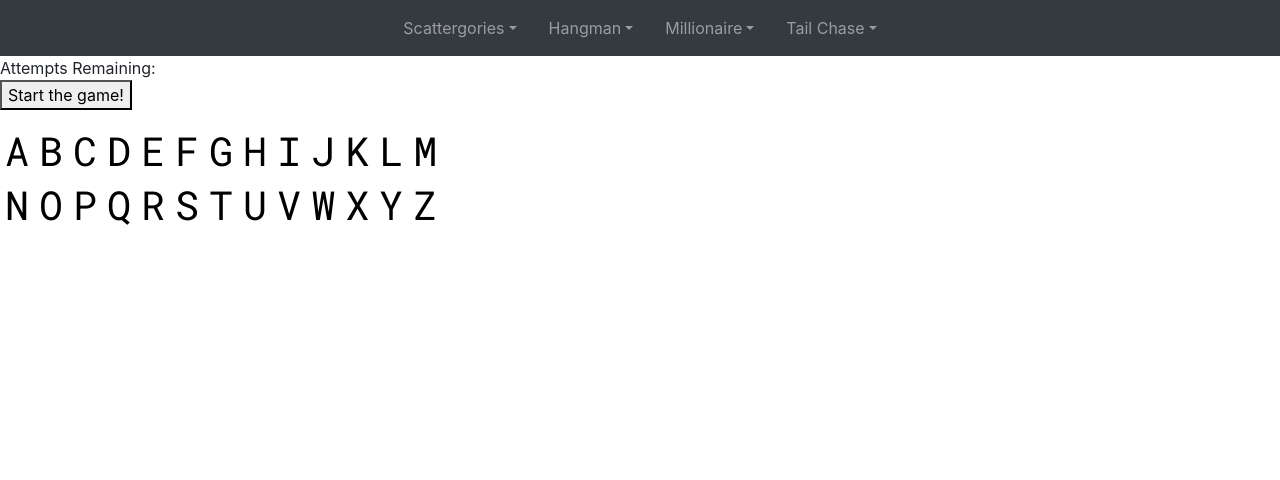
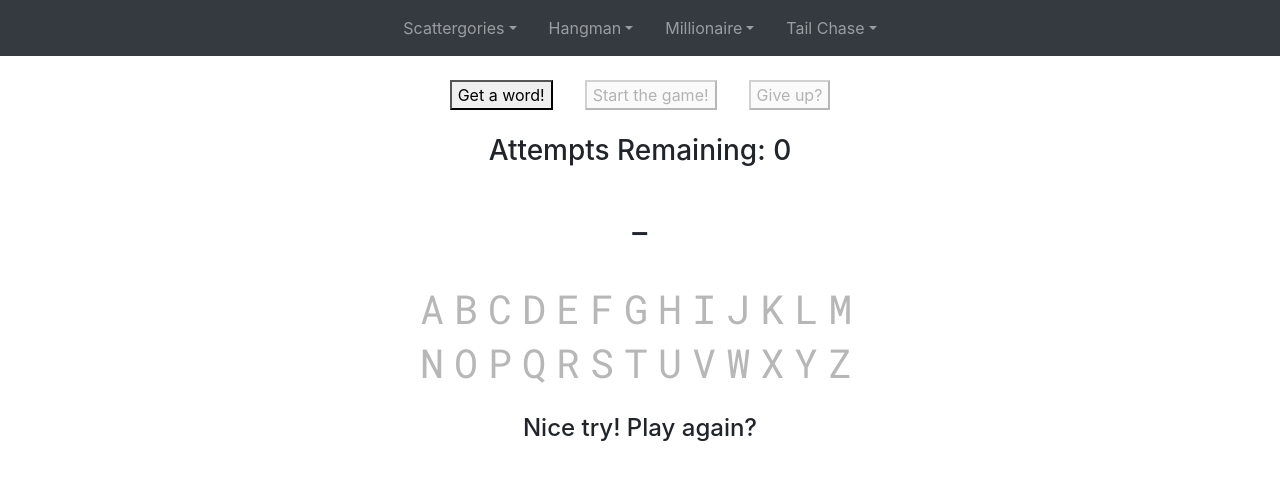
Before and after one commit to ethdmill/minigame_collection, a React (Create React App) app in the folder main/: page /hangman in a window 1280 px wide. Shown: the top 480 px of the page. Built offline with nearby package versions, Linux system fonts and the light colour scheme; no server answers.

Commit message:
fixed event loop problems, added more functionality, minor tweaks

```diff
--- a/main/src/components/games/hangman/game/game.tsx
+++ b/main/src/components/games/hangman/game/game.tsx
@@ -1,104 +1,137 @@
-import { eventNames } from 'cluster'
-import React from 'react'
+import React, { useEffect, useState } from 'react'
 import socketio, { Socket } from 'socket.io-client'
 import './game.css'
 
 export default function Hangman() {
 
+  const defaultColor = Array.apply(null, Array(26)).map((_x, _i) => '')
+
   // various states for the game
-  const [word, setWord] = React.useState<string[]>([])
-  // const [dashes, setDashes] = React.useState<string[]>([])
-  const [attempts, setAttempts] = React.useState<number>()
-  const [guessedLetters, setGuessedLetters] = React.useState<string[]>([])
-  const [correct, setCorrect] = React.useState<boolean>()
-  const [connection, setConnection] = React.useState<typeof Socket>()
-  const [color, setColor] = React.useState<string>()
-  // ! const [disableLetters, setDisableLetters] = React.useState<boolean>(true)
+  const [connection, setConnection] = useState<typeof Socket>()
+  const [word, setWord] = useState<string[]>(["-"])
+  // ! const [previousWord, setPreviousWord] = useState<string[]>([])
+  const [recursion, setRecursion] = useState<boolean>(false)
+
+  // on word generation -- converts word to dashes
+  const wordToDashes = (word: string[]) => {
+    let wordDashes = Array.apply(null, Array(word.length)).map(() => "-")
+    return wordDashes
+  }
+
+  const [dashes, setDashes] = useState<string[]>(wordToDashes(word))
+  const [attempts, setAttempts] = useState<number>(0)
+  const [guessedLetters, setGuessedLetters] = useState<string[]>([])
+  const [color, setColor] = useState<string[]>(defaultColor)
+  const [disableLetters, setDisableLetters] = useState<boolean>(true)
+  const [disableGenerateWord, setDisableGenerateWord] = useState<boolean>()
+  const [disableStart, setDisableStart] = useState<boolean>(true)
+  const [disableGiveUp, setDisableGiveUp] = useState<boolean>(true)
+  const [flavorText, setFlavorText] = useState<string>('')
 
   // initializes lobby and connects to source files
-  React.useEffect(
+  useEffect(
     () => {
       const connection = socketio('/lobby')
       setConnection(connection)
 
       // initializes word generation
       connection.on('word_generated', (word: string[]) => {
-        setWord(word)
+        // setWord(word)
+        recursion ? setWord(["r", "e", "c", "u", "r", "s", "i", "o", "n"]) : setWord(word)
+        console.log(word.length)
+        console.log(word)
+        setDashes(wordToDashes(word))
+        attemptsRemaining(word)
+        setDisableStart(false)
+        //fun little easter egg
+        // ! if (previousWord === ["r", "e", "c", "u", "r", "s", "i", "o", "n"]) {
+        //   setWord(previousWord)
+        // }
       })
     },
     []
   )
 
+  // determines remaining attempts at start of game
   const attemptsRemaining = (word: string[]) => {
     if (word.length <= 10) {
       setAttempts(15)
     } else {
       setAttempts(20)
     }
-    // console.log(word)
-    // console.log(attempts)
     return attempts
   }
 
-  // on click -- chooses a random word
-  const handleGenerateWordClick = () => {
-    connection?.emit('generate_word')
-    attemptsRemaining(word)
-    wordToDashes(word)
-    // ! setDisableLetters(false)
-    setColor('')
-    // setDashes(wordToDashes(word))
-    console.log(attempts)
-    // console.log(dashes)
+  // generate word button handler
+  const handleGenerateWord = () => {
+    // recursion ? setWord(["r", "e", "c", "u", "r", "s", "i", "o", "n"]) : connection?.emit('generate_word')
+    // if (recursion) {
+    //   setWord(["r", "e", "c", "u", "r", "s", "i", "o", "n"])
+    // } else {
+      connection?.emit('generate_word')
+    // }
   }
 
-  // on word generation -- converts word to dashes
-  const wordToDashes = (word: string[]) => {
-    let wordDashes = Array.apply(null, Array(word.length)).map(() => "-")
-    // console.log(word)
-    // console.log(dashes)
-    // console.log(word.length)
-    // setDashes(wordDashes)
-    // console.log(dashes)
-    return wordDashes
+  // start button handler
+  const handleStart = () => {
+    setDashes(wordToDashes(word))
+    setDisableLetters(false)
+    setColor(defaultColor)
+    setGuessedLetters([])
+    attemptsRemaining(word)
+    setDisableGenerateWord(true)
+    setDisableStart(true)
+    setDisableGiveUp(false)
+    if (word === ["r", "e", "c", "u", "r", "s", "i", "o", "n"]) {
+      setRecursion(true)
+    }
   }
 
-  // on click -- changes color of letter based on correctness
-  const handleLetterColor = (correct: boolean) => {
-    //update to better shade of green
-    correct ? setColor('green') : setColor('red')
+  // give up button handler
+  const handleGiveUp = () => {
+    setDisableGenerateWord(false)
+    setDisableStart(false)
+    setDisableLetters(true)
+    setDisableGiveUp(true)
   }
 
-
-
+  // on click -- deals with guess correctness and alphabet array colors
   const handleLetterClick = (e: React.MouseEvent<HTMLElement>) => {
     let letter = e.currentTarget.getAttribute('value')!
-    let color = e.currentTarget.getAttribute('style')
-    // check for correctness -- if correct, turn green and reveal. if not, turn red and leave dash.
-    // either way, push letter into guessed letters array.
-    // if letter is in guessed letters, do not push.
-
-    console.log(color)
-
-    // console.log(word)
+    let id = parseInt(e.currentTarget.getAttribute('id')!)
+    // checks to see if word includes guess, then acts accordingly
     if (word.includes(letter)) {
-      console.log("TRUE")
-      handleLetterColor(true)
-    } else {
-      console.log("FALSE")
-      handleLetterColor(false)
+      const newColor = [...color.slice(0, id), '#1E88E5', ...color.slice(id + 1)]
+      setColor(newColor)
+      for (let i = 0; i < word.length; i++) {
+        if (word[i] === letter) {
+          const tempAnswer = [...dashes.slice(0, i), letter.toUpperCase(), ...dashes.slice(i + 1)]
+          setDashes(tempAnswer)
+        }
+      }
     }
-
-    // console.log(letter)
-    guessedLetters.push(letter)
-
-    // handleLetterColor(false)
-
-    // console.log(guessedLetters)
-    setGuessedLetters(guessedLetters)
+    else {
+      const newColor = [...color.slice(0, id), '#D81B6099', ...color.slice(id + 1)]
+      setColor(newColor)
+    }
+    // ensures guessedLetters doesn't accrue repeats and also
+    // reduces remaining attempts when a new letter is clicked
+    if (!guessedLetters.includes(letter)) {
+      guessedLetters.push(letter)
+      setAttempts(attempts! - 1)
+    }
   }
 
-
+  // forces user to start new game on win or loss
+  useEffect(() => {
+    if (!dashes.includes('-') || attempts === 0) {
+      setDisableGenerateWord(false)
+      setDisableStart(true)
+      setDisableLetters(true)
+      setDisableGiveUp(true)
+      // ! setPreviousWord(word)
+    }
+  }, [dashes, attempts])
 
   // maybe make this its own component
   const alphabetArray = () => {
@@ -106,10 +139,11 @@ export default function Hangman() {
       <button
         className="alphabet"
         key={i}
+        id={`${i}`}
         value={`${String.fromCharCode(65 + i).toLowerCase()}`}
-        style={{color: color}}
+        style={{color: color[i]}}
         onClick={handleLetterClick}
-        // ! disabled={disableLetters}
+        disabled={disableLetters}
       >
         {String.fromCharCode(65 + i)}
       </button>
@@ -117,19 +151,52 @@ export default function Hangman() {
     return alphabet
   }
 
+  // adds flavor text best on number of attempts remaining
+  useEffect(() => {
+    if (attempts === 0 && dashes.includes('-')) {
+      setFlavorText('Nice try! Play again?')
+    } else if (attempts === 0 && !dashes.includes('-')) {
+      setFlavorText('Nice job! Play again?')
+    } else if(attempts <= 5 && attempts > 0) {
+      setFlavorText('Be careful!')
+    } else if (attempts <= 10 && attempts > 5) {
+      setFlavorText("You've got this!")
+    } else if (attempts > 10) {
+      setFlavorText('Give it your best shot!')
+    }
+  })
+
   return (
     <>
-      <div>
-        Attempts Remaining: {attempts}
+      <div className="d-flex flew-row justify-content-center pt-4 pb-1">
+        <div className="px-3">
+          <button onClick={() => handleGenerateWord()} disabled={disableGenerateWord}>Get a word!</button>
+        </div>
+        <div className="px-3">
+          <button onClick={() => handleStart()} disabled={disableStart}>Start the game!</button>
+        </div>
+        <div className="px-3">
+          <button onClick={() => handleGiveUp()} disabled={disableGiveUp}>Give up?</button>
+        </div>
       </div>
-      <div>
-        <button onClick={() => handleGenerateWordClick()}>Start the game!</button>
-        {/* <div>{wordToDashes(word)}</div> */}
-        <h1 className="dashes">{wordToDashes(word)}</h1>
+      <div className="d-flex flew-row justify-content-center py-3 my-1">
+        <h3>
+          Attempts Remaining: {attempts}
+        </h3>
       </div>
-      <h1 className="alphabet-container">
-        {alphabetArray()}
-      </h1>
+      <div className="d-flex flew-row justify-content-center py-2">
+        <h1 className="dashes">{dashes}</h1>
+      </div>
+      <div className="d-flex flew-row justify-content-center py-2">
+        <h1 className="alphabet-container">
+          {alphabetArray()}
+        </h1>
+      </div>
+      <div className="d-flex flew-row justify-content-center py-2">
+        <h4>
+          {flavorText}
+        </h4>
+      </div>
     </>
   )
 }
--- a/main/src/components/games/scattergories/game/game.tsx
+++ b/main/src/components/games/scattergories/game/game.tsx
@@ -1,4 +1,4 @@
-import React from 'react'
+import React, { useEffect, useState } from 'react'
 import socketio, { Socket } from 'socket.io-client'
 import Timer from './timer'
 import UserInputs from './userInputs'
@@ -12,20 +12,20 @@ export interface SubmittedAnswer {
 export default function Game () {
 
   // various states for the game
-  const [list, setList] = React.useState<string[]>([])
-  const [letter, setLetter] = React.useState<string>()
-  const [connection, setConnection] = React.useState<typeof Socket>()
-  const [timeRemaining, setTimeRemaining] = React.useState<number>(180)
-  const [disableInputs, setDisableInputs] = React.useState<boolean>(true)
-  const [disableStartButton, setDisableStartButton] = React.useState<boolean>(true)
-  const [disableGenerateButton, setDisableGenerateButton] = React.useState<boolean>(false)
+  const [list, setList] = useState<string[]>([])
+  const [letter, setLetter] = useState<string>()
+  const [connection, setConnection] = useState<typeof Socket>()
+  const [timeRemaining, setTimeRemaining] = useState<number>(180)
+  const [disableInputs, setDisableInputs] = useState<boolean>(true)
+  const [disableStartButton, setDisableStartButton] = useState<boolean>(true)
+  const [disableGenerateButton, setDisableGenerateButton] = useState<boolean>(false)
 
   // initial answer/point values and another default state
   const initialValues = Array.from({ length: 12 }).map(() => ({ userInput: "", correct: false })) as SubmittedAnswer[]
-  const [answers, setAnswers] = React.useState<SubmittedAnswer[]>(initialValues)
+  const [answers, setAnswers] = useState<SubmittedAnswer[]>(initialValues)
 
   // initializes lobby and connects to source files
-  React.useEffect(
+  useEffect(
     () => {
       const connection = socketio('/lobby')
       setConnection(connection)
@@ -47,7 +47,7 @@ export default function Game () {
   )
 
   // disables user inputs when timer reaches 0
-  React.useEffect(() => {
+  useEffect(() => {
     if (timeRemaining === 0) {
       setDisableInputs(true)
     }
@@ -68,13 +68,13 @@ export default function Game () {
   }
 
   // on button click -- generates a category list
-  const handleGenerateListClick = () =>{
+  const handleGenerateList = () =>{
     connection?.emit('generate_list')
     setDisableStartButton(false)
   }
 
   // on button click -- sets time remaining, starts timer, enables inputs, disables start/list/letter buttons
-  const handleStartClick = () => {
+  const handleStart = () => {
     connection?.emit('generate_letter')
     setTimeRemaining(5)
     countdownTimer(5)
@@ -109,10 +109,10 @@ export default function Game () {
     <div>
       <div className="d-flex flew-row justify-content-center pt-4 pb-1">
         <div className="px-3">
-          <button onClick={() => handleGenerateListClick()} disabled={disableGenerateButton}>Generate a list!</button>
+          <button onClick={() => handleGenerateList()} disabled={disableGenerateButton}>Get a list!</button>
         </div>
         <div className="px-3">
-          <button onClick={() => handleStartClick()} disabled={disableStartButton}>Start the game!</button>
+          <button onClick={() => handleStart()} disabled={disableStartButton}>Start the game!</button>
         </div>
       </div>
       <div className="d-flex flew-row justify-content-center py-2 info">
```
Also changed, not shown: 1 other file (tests, documents, lock files or other folders).
